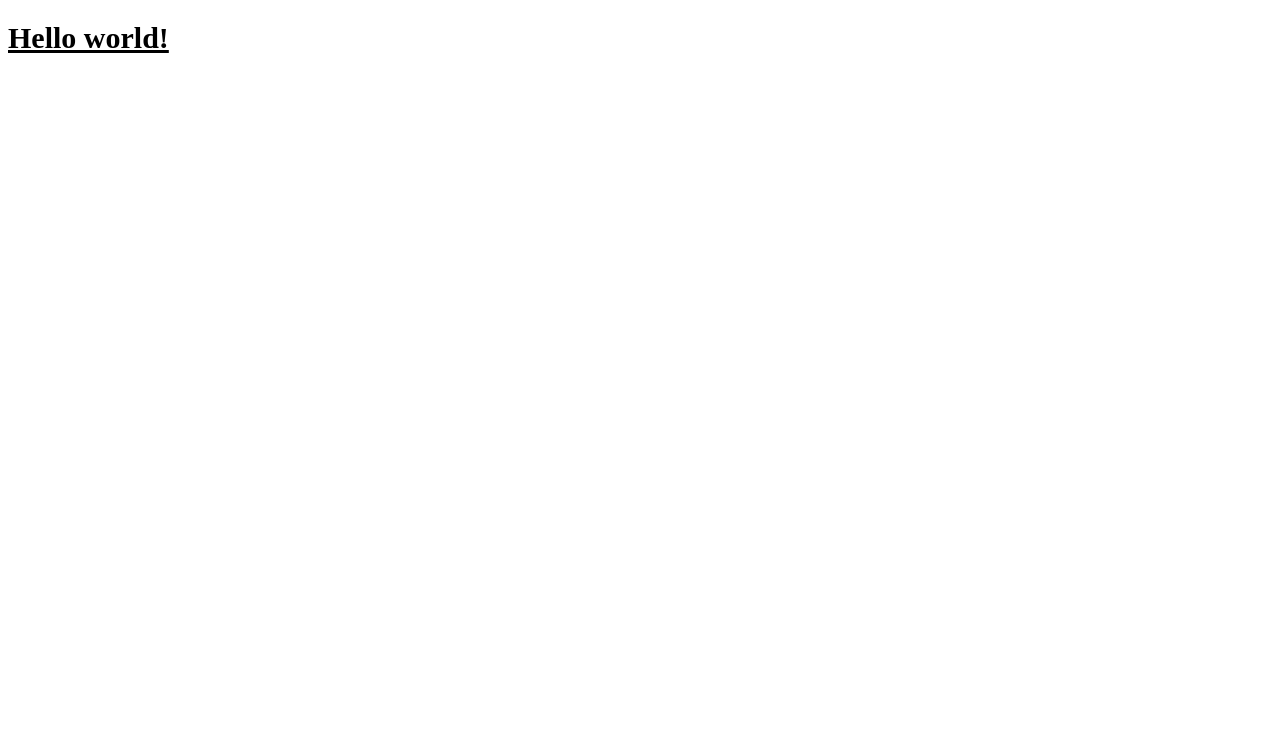
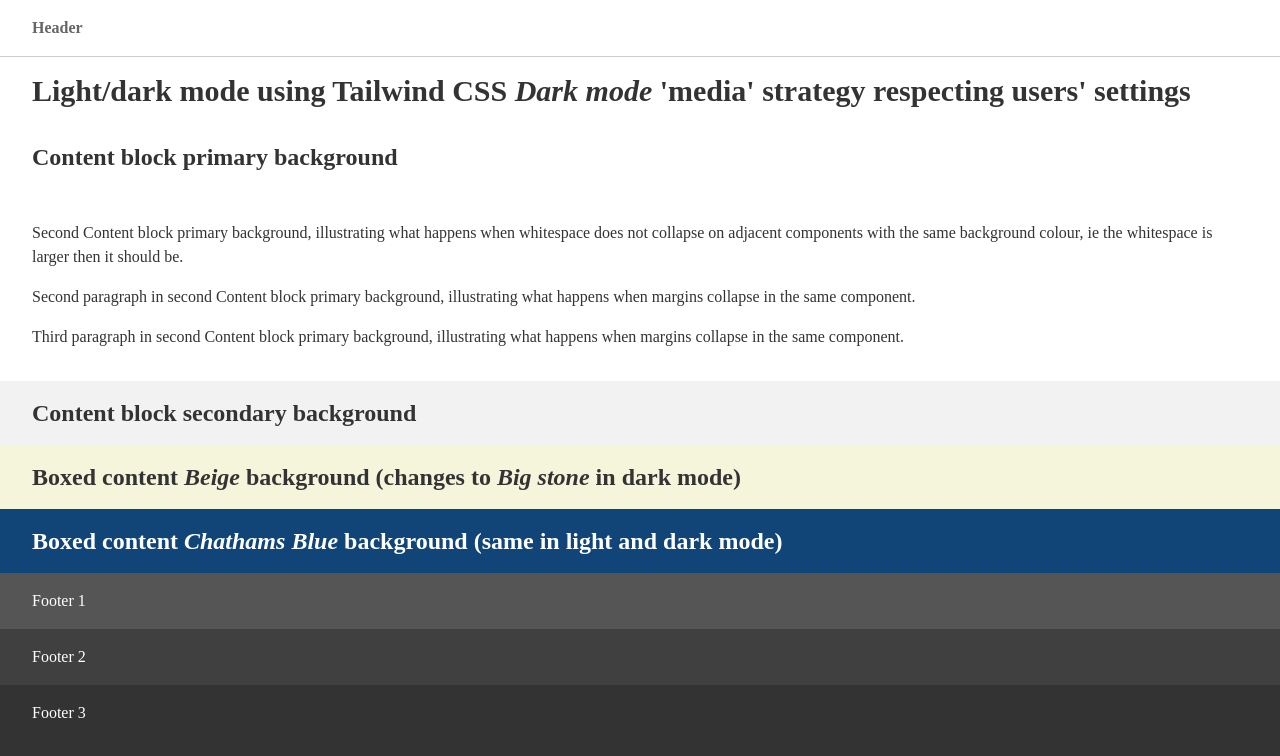
Before and after one commit to zzcgulm/light-dark-mode-using-tailwind-css-dark-mode, a website: page src/index.html in a window 1280 px wide. Drawn offline with Linux system fonts and the light colour scheme.

Commit message:
Adds HTML demo boilerplate #2.

```diff
--- a/src/index.html
+++ b/src/index.html
@@ -1,16 +1,73 @@
-<!doctype html>
+<!DOCTYPE html>
 <html>
 
 <head>
-    <meta charset="UTF-8">
-    <meta name="viewport" content="width=device-width, initial-scale=1.0">
-    <link href="./output.css" rel="stylesheet">
+  <meta charset="UTF-8" />
+  <meta name="viewport" content="width=device-width, initial-scale=1.0" />
+  <title>Light/dark mode using light-dark() respecting users' settings</title>
+  <link href="./output.css" rel="stylesheet" />
 </head>
+<!-- Add background colour to `<body>` so that `<footer>` background colour extends to bottom of viewport when page content is shorter than the viewport. -->
 
-<body>
-    <h1 class="text-3xl font-bold underline">
-        Hello world!
-    </h1>
+<body class="m-[unset] text-white bg-mineShaft">
+  <header
+    class="px-[32px] py-4 text-base font-bold text-doveGrey bg-white border-b-silver border-solid border-t-0 border-x-0 border-b dark:text-white dark:bg-black dark:border-b-doveGrey">
+    Header
+  </header>
+  <!-- If we add the primary background colour to `<main>` then we can handle non-collapsing whitespace better? -->
+  <main class="text-mineShaft bg-white dark:text-white dark:bg-black">
+    <div class="px-[32px] py-4 text-mineShaft bg-white dark:text-white dark:bg-black">
+      <h1 class="my-[unset] text-3xl">Light/dark mode using Tailwind CSS <em>Dark mode</em> 'media' strategy
+        respecting users' settings</h1>
+    </div>
+    <div class="px-[32px] py-4 text-mineShaft bg-white dark:text-white dark:bg-black">
+      <h2 class="my-[unset] text-2xl">Content block primary background</h2>
+    </div>
+    <div class="px-[32px] py-4 text-mineShaft bg-white dark:text-white dark:bg-black">
+      <p class="mb-4 text-base">
+        Second Content block primary background, illustrating what happens
+        when whitespace does not collapse on adjacent components with the same
+        background colour, ie the whitespace is larger then it should be.
+      </p>
+      <p class="my-4 text-base">
+        Second paragraph in second Content block primary background,
+        illustrating what happens when margins collapse in the same component.
+      </p>
+      <p class="mt-4 text-base">
+        Third paragraph in second Content block primary background,
+        illustrating what happens when margins collapse in the same component.
+      </p>
+    </div>
+    <div class="px-[32px] py-4 text-mineShaft bg-concrete dark:text-white dark:bg-mineShaft">
+      <h2 class="my-[unset] text-2xl">Content block secondary background</h2>
+    </div>
+    <div class="px-[32px] py-4 text-mineShaft bg-beige dark:text-white dark:bg-brownDerby">
+      <div>
+        <h2 class="my-[unset] text-2xl">
+          Boxed content <em>Beige</em> background (changes to <em>Big stone</em> in dark mode)
+        </h2>
+      </div>
+    </div>
+    <div class="px-[32px] py-4 text-white bg-chathamsBlue">
+      <div>
+        <h2 class="my-[unset] text-2xl">
+          Boxed content <em>Chathams Blue</em> background (same in light and
+          dark mode)
+        </h2>
+      </div>
+    </div>
+  </main>
+  <footer>
+    <div class="px-[32px] py-4 text-white bg-emperor">
+      <p class="my-[unset] text-base">Footer 1</p>
+    </div>
+    <div class="px-[32px] py-4 text-white bg-tundora">
+      <p class="my-[unset] text-base">Footer 2</p>
+    </div>
+    <div class="px-[32px] py-4 text-white bg-mineShaft">
+      <p class="my-[unset] text-base">Footer 3</p>
+    </div>
+  </footer>
 </body>
 
 </html>
```
Also changed, not shown: src/output.css.
